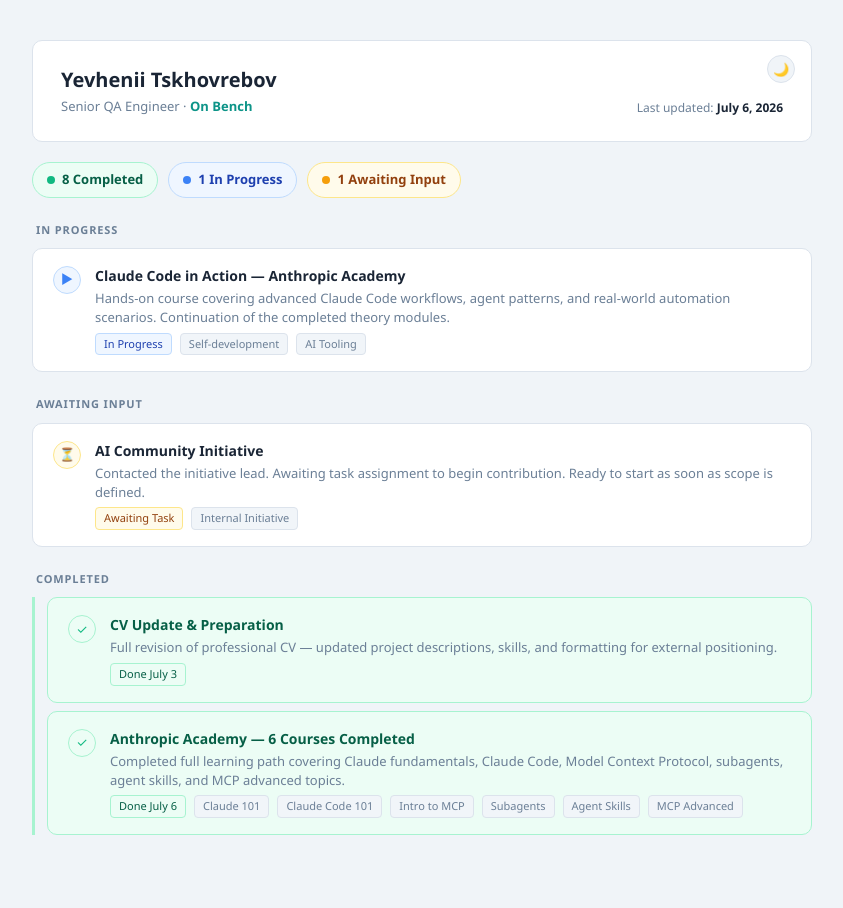
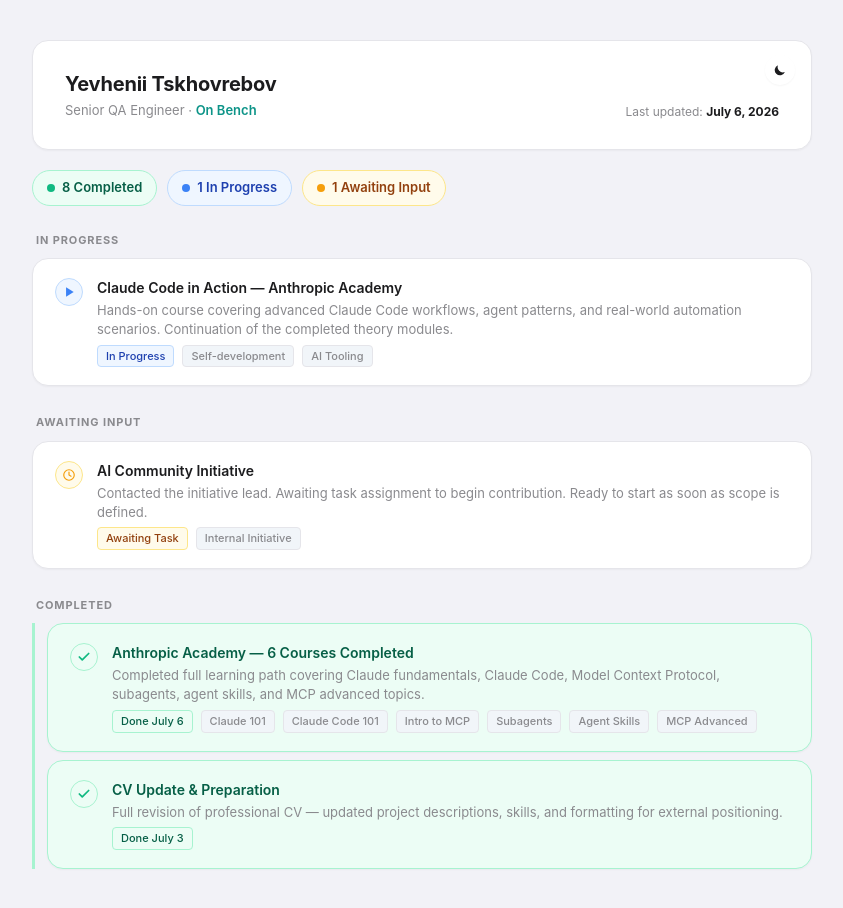
Before and after one commit to YevTsk/bench-status, a plain HTML site: page index.html in a window 1280 px wide. Shown: the whole page, without its empty margins (218-1061 px from the left). Drawn offline with Linux system fonts and the light colour scheme.

Commit message:
fix style

```diff
--- a/index.html
+++ b/index.html
@@ -11,7 +11,7 @@
 <div class="page">
 
   <div class="page-header">
-    <button class="theme-toggle" id="theme-toggle" aria-label="Toggle dark mode" title="Toggle dark mode">🌙</button>
+    <button class="theme-toggle" id="theme-toggle" aria-label="Toggle dark mode" title="Toggle dark mode"></button>
     <div class="page-header-left">
       <h1>Yevhenii Tskhovrebov</h1>
       <div class="subtitle">Senior QA Engineer · <span>On Bench</span></div>
@@ -39,7 +39,7 @@
     <div class="section-title">In Progress</div>
 
     <div class="task-card">
-      <div class="status-icon progress">▶</div>
+      <div class="status-icon progress"><svg viewBox="0 0 24 24" fill="currentColor"><path d="M7 4l13 8-13 8V4z"/></svg></div>
       <div class="task-body">
         <div class="task-name">Claude Code in Action — Anthropic Academy</div>
         <div class="task-desc">Hands-on course covering advanced Claude Code workflows, agent patterns, and real-world automation scenarios. Continuation of the completed theory modules.</div>
@@ -57,7 +57,7 @@
     <div class="section-title">Awaiting Input</div>
 
     <div class="task-card">
-      <div class="status-icon waiting">⏳</div>
+      <div class="status-icon waiting"><svg viewBox="0 0 24 24" fill="none" stroke="currentColor" stroke-width="2" stroke-linecap="round" stroke-linejoin="round"><circle cx="12" cy="12" r="9"/><polyline points="12 7 12 12 15.5 14"/></svg></div>
       <div class="task-body">
         <div class="task-name">AI Community Initiative</div>
         <div class="task-desc">Contacted the initiative lead. Awaiting task assignment to begin contribution. Ready to start as soon as scope is defined.</div>
@@ -75,18 +75,7 @@
     <div class="done-group">
 
       <div class="task-card">
-        <div class="status-icon done">✓</div>
-        <div class="task-body">
-          <div class="task-name">CV Update &amp; Preparation</div>
-          <div class="task-desc">Full revision of professional CV — updated project descriptions, skills, and formatting for external positioning.</div>
-          <div class="task-meta">
-            <span class="tag done">Done July 3</span>
-          </div>
-        </div>
-      </div>
-
-      <div class="task-card">
-        <div class="status-icon done">✓</div>
+        <div class="status-icon done"><svg viewBox="0 0 24 24" fill="none" stroke="currentColor" stroke-width="3" stroke-linecap="round" stroke-linejoin="round"><polyline points="4 12 9 17 20 6"/></svg></div>
         <div class="task-body">
           <div class="task-name">Anthropic Academy — 6 Courses Completed</div>
           <div class="task-desc">Completed full learning path covering Claude fundamentals, Claude Code, Model Context Protocol, subagents, agent skills, and MCP advanced topics.</div>
@@ -102,6 +91,17 @@
         </div>
       </div>
 
+      <div class="task-card">
+        <div class="status-icon done"><svg viewBox="0 0 24 24" fill="none" stroke="currentColor" stroke-width="3" stroke-linecap="round" stroke-linejoin="round"><polyline points="4 12 9 17 20 6"/></svg></div>
+        <div class="task-body">
+          <div class="task-name">CV Update &amp; Preparation</div>
+          <div class="task-desc">Full revision of professional CV — updated project descriptions, skills, and formatting for external positioning.</div>
+          <div class="task-meta">
+            <span class="tag done">Done July 3</span>
+          </div>
+        </div>
+      </div>
+
     </div>
   </div>
 
--- a/styles.css
+++ b/styles.css
@@ -1,10 +1,10 @@
 :root {
-  --bg: #f0f4f8;
+  --bg: #f2f2f7;
   --surface: #ffffff;
-  --border: #dce3ec;
+  --border: #e5e5ea;
   --accent: #0d9488;
-  --text: #1a2535;
-  --muted: #6b7f96;
+  --text: #1c1c1e;
+  --muted: #8a8a8e;
   --done-bg: #ecfdf5;
   --done-border: #a7f3d0;
   --done-text: #065f46;
@@ -14,17 +14,19 @@
   --wait-bg: #fffbeb;
   --wait-border: #fde68a;
   --wait-text: #92400e;
-  --radius: 10px;
+  --radius: 16px;
+  --shadow-sm: 0 1px 2px rgba(28, 28, 30, 0.04);
+  --shadow-md: 0 10px 30px rgba(28, 28, 30, 0.06);
 }
 
 @media (prefers-color-scheme: dark) {
   :root {
-    --bg: #0b1220;
-    --surface: #131b2c;
-    --border: #232f45;
+    --bg: #000000;
+    --surface: #1c1c1e;
+    --border: #2c2c2e;
     --accent: #2dd4bf;
-    --text: #e5eaf2;
-    --muted: #8b9bb4;
+    --text: #f2f2f7;
+    --muted: #98989d;
     --done-bg: #0f2e22;
     --done-border: #1f6a4c;
     --done-text: #6ee7b7;
@@ -34,16 +36,18 @@
     --wait-bg: #2e2408;
     --wait-border: #5c4813;
     --wait-text: #fbbf24;
+    --shadow-sm: 0 1px 2px rgba(0, 0, 0, 0.4);
+    --shadow-md: 0 10px 30px rgba(0, 0, 0, 0.45);
   }
 }
 
 :root[data-theme="dark"] {
-  --bg: #0b1220;
-  --surface: #131b2c;
-  --border: #232f45;
+  --bg: #000000;
+  --surface: #1c1c1e;
+  --border: #2c2c2e;
   --accent: #2dd4bf;
-  --text: #e5eaf2;
-  --muted: #8b9bb4;
+  --text: #f2f2f7;
+  --muted: #98989d;
   --done-bg: #0f2e22;
   --done-border: #1f6a4c;
   --done-text: #6ee7b7;
@@ -53,15 +57,17 @@
   --wait-bg: #2e2408;
   --wait-border: #5c4813;
   --wait-text: #fbbf24;
+  --shadow-sm: 0 1px 2px rgba(0, 0, 0, 0.4);
+  --shadow-md: 0 10px 30px rgba(0, 0, 0, 0.45);
 }
 
 :root[data-theme="light"] {
-  --bg: #f0f4f8;
+  --bg: #f2f2f7;
   --surface: #ffffff;
-  --border: #dce3ec;
+  --border: #e5e5ea;
   --accent: #0d9488;
-  --text: #1a2535;
-  --muted: #6b7f96;
+  --text: #1c1c1e;
+  --muted: #8a8a8e;
   --done-bg: #ecfdf5;
   --done-border: #a7f3d0;
   --done-text: #065f46;
@@ -71,6 +77,8 @@
   --wait-bg: #fffbeb;
   --wait-border: #fde68a;
   --wait-text: #92400e;
+  --shadow-sm: 0 1px 2px rgba(28, 28, 30, 0.04);
+  --shadow-md: 0 10px 30px rgba(28, 28, 30, 0.06);
 }
 
 * { box-sizing: border-box; margin: 0; padding: 0; }
@@ -80,12 +88,13 @@
 body {
   background: var(--bg);
   color: var(--text);
-  font-family: "Segoe UI", system-ui, -apple-system, sans-serif;
+  font-family: -apple-system, BlinkMacSystemFont, "SF Pro Text", "Segoe UI", system-ui, sans-serif;
   font-size: 15px;
   line-height: 1.5;
   min-height: 100vh;
   padding: 40px 20px 60px;
   transition: background 0.15s ease, color 0.15s ease;
+  -webkit-font-smoothing: antialiased;
 }
 
 .page { max-width: 780px; margin: 0 auto; }
@@ -94,20 +103,22 @@
   position: absolute;
   top: 14px;
   right: 16px;
-  width: 28px;
-  height: 28px;
+  width: 30px;
+  height: 30px;
   border-radius: 50%;
-  background: var(--bg);
-  border: 1px solid var(--border);
+  background: var(--surface);
+  border: none;
+  box-shadow: var(--shadow-sm);
   color: var(--text);
-  font-size: 13px;
   display: flex;
   align-items: center;
   justify-content: center;
   cursor: pointer;
   flex-shrink: 0;
+  transition: box-shadow 0.18s ease, transform 0.18s ease;
 }
-.theme-toggle:hover { border-color: var(--accent); }
+.theme-toggle:hover { box-shadow: var(--shadow-md); transform: translateY(-1px); }
+.theme-toggle svg { width: 14px; height: 14px; }
 
 /* HEADER */
 .page-header {
@@ -115,7 +126,8 @@
   background: var(--surface);
   border: 1px solid var(--border);
   border-radius: var(--radius);
-  padding: 24px 28px;
+  box-shadow: var(--shadow-sm);
+  padding: 28px 32px;
   margin-bottom: 20px;
   display: flex;
   align-items: flex-start;
@@ -126,6 +138,7 @@
 .page-header-left h1 {
   font-size: 20px;
   font-weight: 700;
+  letter-spacing: -0.01em;
   color: var(--text);
   margin-bottom: 2px;
 }
@@ -150,7 +163,7 @@
 .summary-row {
   display: flex;
   gap: 10px;
-  margin-bottom: 24px;
+  margin-bottom: 26px;
   flex-wrap: wrap;
 }
 .chip {
@@ -176,7 +189,7 @@
 .chip.waiting .chip-dot { background: #f59e0b; }
 
 /* SECTION */
-.section { margin-bottom: 24px; }
+.section { margin-bottom: 28px; }
 .section-title {
   font-size: 11px;
   font-weight: 700;
@@ -192,22 +205,25 @@
   background: var(--surface);
   border: 1px solid var(--border);
   border-radius: var(--radius);
-  padding: 16px 20px;
+  box-shadow: var(--shadow-sm);
+  padding: 18px 22px;
   margin-bottom: 8px;
   display: flex;
   align-items: flex-start;
   gap: 14px;
+  transition: transform 0.18s ease, box-shadow 0.18s ease;
 }
 .task-card:last-child { margin-bottom: 0; }
+.task-card:hover { transform: translateY(-2px); box-shadow: var(--shadow-md); }
 
 .status-icon {
   width: 28px; height: 28px;
   border-radius: 50%;
   display: flex; align-items: center; justify-content: center;
-  font-size: 13px;
   flex-shrink: 0;
   margin-top: 1px;
 }
+.status-icon svg { width: 14px; height: 14px; }
 .status-icon.done     { background: var(--done-bg);     color: #10b981; border: 1.5px solid var(--done-border); }
 .status-icon.progress { background: var(--progress-bg); color: #3b82f6; border: 1.5px solid var(--progress-border); }
 .status-icon.waiting  { background: var(--wait-bg);     color: #f59e0b; border: 1.5px solid var(--wait-border); }
@@ -268,8 +284,8 @@
   }
   .status-icon {
     width: 24px; height: 24px;
-    font-size: 11px;
   }
+  .status-icon svg { width: 12px; height: 12px; }
   .task-name { font-size: 13.5px; }
   .task-desc { font-size: 12.5px; }
   .tag { font-size: 10px; padding: 2px 7px; }
--- a/theme-toggle.js
+++ b/theme-toggle.js
@@ -1,6 +1,9 @@
 (function () {
   var toggle = document.getElementById('theme-toggle');
   var prefersDark = window.matchMedia('(prefers-color-scheme: dark)');
+
+  var MOON = '<svg viewBox="0 0 24 24" fill="currentColor"><path d="M20.354 15.354A9 9 0 018.646 3.646 9.003 9.003 0 1020.354 15.354z"/></svg>';
+  var SUN = '<svg viewBox="0 0 24 24" fill="none" stroke="currentColor" stroke-width="2" stroke-linecap="round"><circle cx="12" cy="12" r="4" fill="currentColor" stroke="none"/><line x1="12" y1="1" x2="12" y2="3"/><line x1="12" y1="21" x2="12" y2="23"/><line x1="4.22" y1="4.22" x2="5.64" y2="5.64"/><line x1="18.36" y1="18.36" x2="19.78" y2="19.78"/><line x1="1" y1="12" x2="3" y2="12"/><line x1="21" y1="12" x2="23" y2="12"/><line x1="4.22" y1="19.78" x2="5.64" y2="18.36"/><line x1="18.36" y1="5.64" x2="19.78" y2="4.22"/></svg>';
 
   function currentTheme() {
     var saved = localStorage.getItem('theme');
@@ -9,7 +12,7 @@
   }
 
   function updateIcon() {
-    toggle.textContent = currentTheme() === 'dark' ? '☀️' : '🌙';
+    toggle.innerHTML = currentTheme() === 'dark' ? SUN : MOON;
   }
 
   toggle.addEventListener('click', function () {
```
